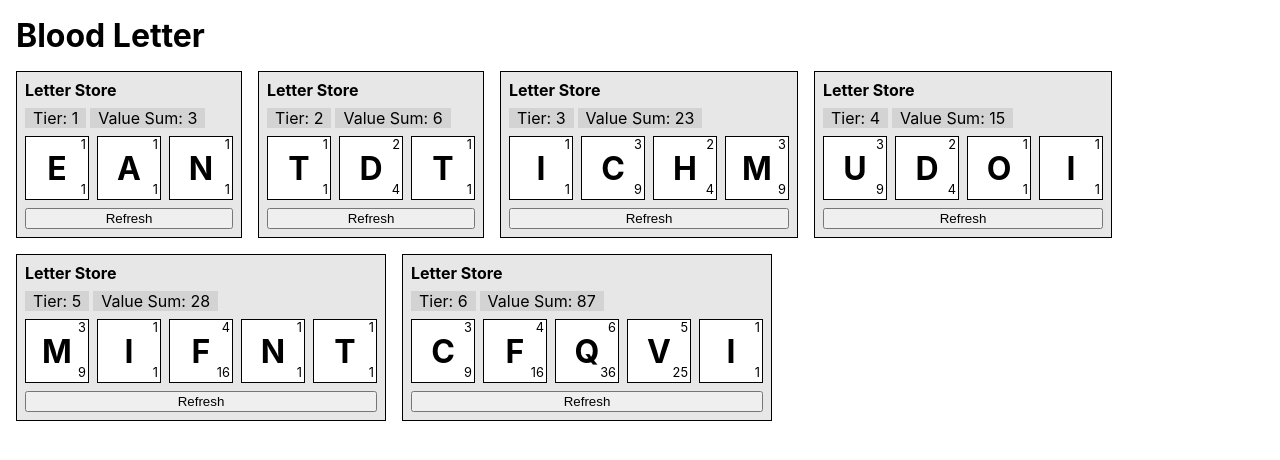
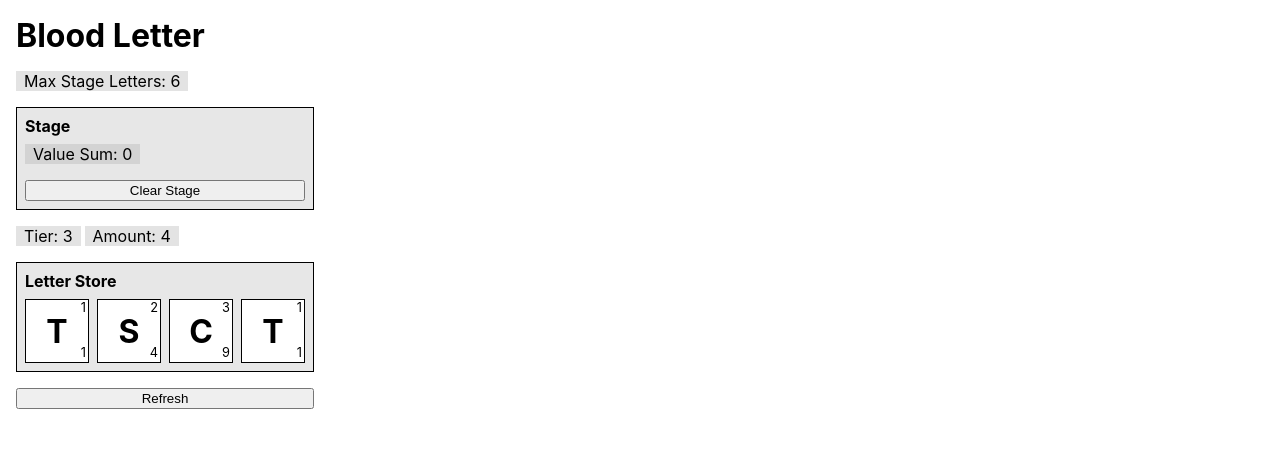
Before and after one commit to heycassidy/blood-letter, a Next.js app: page / in a window 1280 px wide. Shown: the top 460 px of the page. Built offline with nearby package versions, Linux system fonts and the light colour scheme.

Commit message:
Create Stage; add basic abilities to buy & sell letters, refresh store, and clear stage

```diff
--- a/components/LetterCard.tsx
+++ b/components/LetterCard.tsx
@@ -2,13 +2,19 @@ import type { Letter } from '../lib/types'
 import { computeLetterValueFromTier } from '../lib/helpers'
 import css from 'styled-jsx/css'
 
-const LetterCard = (props: Letter) => {
-  const { name, tier } = props
+type Props = {
+  letter: Letter
+  onClick?: () => void
+}
+
+const LetterCard: React.FC<Props> = (props) => {
+  const { letter } = props
+  const { name, tier } = letter
 
   const value = computeLetterValueFromTier(tier)
 
   return (
-    <div className="letter">
+    <div className="letter" {...props}>
       <div className="tier">{tier}</div>
       <div className="name">{name.toUpperCase()}</div>
       <div className="value">{value}</div>
@@ -27,6 +33,8 @@ const styles = css`
     display: flex;
     width: 4rem;
     height: 4rem;
+    cursor: pointer;
+    user-select: none;
   }
   .name {
     font-weight: 700;
--- a/components/LetterStore.tsx
+++ b/components/LetterStore.tsx
@@ -1,65 +1,35 @@
-import { useContext, useEffect, useState } from 'react'
+import { useEffect, useState } from 'react'
 import type { Letter } from '../lib/types'
-import { GameConfig } from '../lib/GameConfig'
 import css from 'styled-jsx/css'
 import LetterCard from './LetterCard'
-import { computeLetterValueFromTier } from '../lib/helpers'
 
-const LetterStore = ({
-  highestTier = 1,
-  amount = 3,
-}: {
-  highestTier: number
-  amount: number
-}) => {
+type Props = {
+  letters: Letter[]
+  buyLetter: (letter: Letter, index: number) => void
+}
+
+const LetterStore = ({ letters = [], buyLetter }: Props) => {
   const [storeLetters, setStoreLetters] = useState<Letter[]>([])
-  const [valueSum, setValueSum] = useState(0)
-  const { alphabet } = useContext(GameConfig)
-
-  const tiers = [...Array(highestTier)].map((_, i) => i + 1)
-
-  const availableLetters = alphabet.filter((letter) =>
-    tiers.includes(letter.tier)
-  )
-
-  const randomLetters = (amount: number) =>
-    [...Array(amount)]
-      .map(() => Math.floor(Math.random() * availableLetters.length))
-      .map((index) => availableLetters[index])
 
   useEffect(() => {
-    setStoreLetters(randomLetters(amount))
-  }, [])
-
-  useEffect(() => {
-    setValueSum(
-      storeLetters
-        .map((letter) => computeLetterValueFromTier(letter.tier))
-        .reduce((sum, value) => sum + value, 0)
-    )
-  }, [storeLetters])
+    setStoreLetters(letters)
+  }, [letters])
 
   return (
     <div className="letter-store">
       <strong>Letter Store</strong>
-      <div className="info-list">
-        <span className="info-box">Tier: {highestTier}</span>
-        <span className="info-box">Value Sum: {valueSum}</span>
-      </div>
 
       <div className="horizontal-list">
         {storeLetters.map((letter, index) => (
-          <LetterCard name={letter.name} tier={letter.tier} key={index} />
+          <LetterCard
+            letter={{ name: letter.name, tier: letter.tier }}
+            key={index}
+            onClick={() => {
+              buyLetter(letter, index)
+            }}
+          />
         ))}
       </div>
-
-      <button
-        onClick={() => {
-          setStoreLetters(randomLetters(amount))
-        }}
-      >
-        Refresh
-      </button>
 
       <style jsx>{styles}</style>
     </div>
@@ -80,15 +50,6 @@ const styles = css`
     grid-auto-flow: column;
     gap: 0.5rem;
   }
-  .info-list {
-    display: flex;
-    gap: 0.25rem;
-  }
-  .info-box {
-    line-height: 1;
-    padding: 0.125rem 0.5rem;
-    background: #d3d3d3;
-  }
 `
 
 export default LetterStore
--- /dev/null
+++ b/components/Stage.tsx
@@ -0,0 +1,81 @@
+import { useEffect, useState } from 'react'
+import type { Letter } from '../lib/types'
+import css from 'styled-jsx/css'
+import LetterCard from './LetterCard'
+import { computeLetterValueFromTier } from '../lib/helpers'
+
+type Props = {
+  letters: Letter[]
+  clearStage: () => void
+  sellLetter: (letter: Letter, index: number) => void
+}
+
+const Stage = ({ letters = [], clearStage, sellLetter }: Props) => {
+  const [stageLetters, setStageLetters] = useState<Letter[]>(letters)
+  const [valueSum, setValueSum] = useState(0)
+
+  useEffect(() => {
+    setStageLetters(letters)
+  }, [letters])
+
+  useEffect(() => {
+    setValueSum(
+      stageLetters
+        .map((letter) => computeLetterValueFromTier(letter.tier))
+        .reduce((sum, value) => sum + value, 0)
+    )
+  }, [stageLetters])
+
+  return (
+    <div className="stage">
+      <strong>Stage</strong>
+
+      <div className="info-list">
+        <span className="info-box">Value Sum: {valueSum}</span>
+      </div>
+
+      <div className="horizontal-list">
+        {stageLetters.map((letter, index) => (
+          <LetterCard
+            letter={{ name: letter.name, tier: letter.tier }}
+            key={index}
+            onClick={() => {
+              sellLetter(letter, index)
+            }}
+          />
+        ))}
+      </div>
+
+      <button onClick={clearStage}>Clear Stage</button>
+
+      <style jsx>{styles}</style>
+    </div>
+  )
+}
+
+const styles = css`
+  .stage {
+    border: 1px solid black;
+    background-color: #e7e7e7;
+    padding: 0.5rem;
+    display: grid;
+    gap: 0.5rem;
+  }
+  .horizontal-list {
+    display: grid;
+    justify-content: start;
+    grid-auto-flow: column;
+    gap: 0.5rem;
+  }
+  .info-list {
+    display: flex;
+    gap: 0.25rem;
+  }
+  .info-box {
+    line-height: 1;
+    padding: 0.125rem 0.5rem;
+    background: #d3d3d3;
+  }
+`
+
+export default Stage
--- /dev/null
+++ b/components/StagingView.tsx
@@ -0,0 +1,168 @@
+import { useContext, useReducer } from 'react'
+import type { Letter } from '../lib/types'
+import { GameConfig } from '../lib/GameConfig'
+import css from 'styled-jsx/css'
+import LetterStore from './LetterStore'
+import Stage from './Stage'
+import { randomLetters } from '../lib/helpers'
+
+type Props = {
+  highestTier: number
+  storeAmount: number
+  stageAmount: number
+}
+
+const StagingView = ({ highestTier, storeAmount, stageAmount }: Props) => {
+  const { alphabet } = useContext(GameConfig)
+  const availableLetters = alphabet.filter((letter) =>
+    [...Array(highestTier)].map((_, i) => i + 1).includes(letter.tier)
+  )
+  const initialState: State = {
+    storeLetters: randomLetters(storeAmount, availableLetters),
+    stageLetters: [],
+  }
+
+  const [state, dispatch] = useReducer(reducer, initialState)
+
+  return (
+    <div className="staging-view">
+      <div className="info-list">
+        <span className="info-box">Max Stage Letters: {stageAmount}</span>
+      </div>
+
+      <Stage
+        letters={state.stageLetters}
+        clearStage={() => {
+          dispatch({ type: ActionKind.ClearStage })
+        }}
+        sellLetter={(letter: Letter, index: number) => {
+          dispatch({
+            type: ActionKind.Sell,
+            payload: { letters: [letter], index },
+          })
+        }}
+      />
+
+      <div className="info-list">
+        <span className="info-box">Tier: {highestTier}</span>
+        <span className="info-box">Amount: {storeAmount}</span>
+      </div>
+
+      <LetterStore
+        letters={state.storeLetters}
+        buyLetter={(letter: Letter, index: number) => {
+          if (state.stageLetters.length < stageAmount) {
+            dispatch({
+              type: ActionKind.Buy,
+              payload: { letters: [letter], index },
+            })
+          }
+        }}
+      />
+
+      <button
+        onClick={() => {
+          dispatch({
+            type: ActionKind.RefreshStore,
+            payload: {
+              letters: randomLetters(storeAmount, availableLetters),
+            },
+          })
+        }}
+      >
+        Refresh
+      </button>
+
+      <style jsx>{styles}</style>
+    </div>
+  )
+}
+
+type State = {
+  stageLetters: Letter[]
+  storeLetters: Letter[]
+}
+enum ActionKind {
+  Buy = 'BUY',
+  Sell = 'SELL',
+  RefreshStore = 'REFRESH_STORE',
+  ClearStage = 'CLEAR_STAGE',
+}
+interface BuyAction {
+  type: ActionKind.Buy
+  payload: { letters: Letter[]; index: number }
+}
+interface SellAction {
+  type: ActionKind.Sell
+  payload: { letters: Letter[]; index: number }
+}
+interface RefreshStoreAction {
+  type: ActionKind.RefreshStore
+  payload: { letters: Letter[] }
+}
+interface ClearStageAction {
+  type: ActionKind.ClearStage
+  payload?: unknown
+}
+
+type StagingViewAction =
+  | BuyAction
+  | SellAction
+  | RefreshStoreAction
+  | ClearStageAction
+
+const reducer = (state: State, action: StagingViewAction): State => {
+  const { type, payload } = action
+
+  switch (type) {
+    case ActionKind.Buy:
+      return {
+        storeLetters: state.storeLetters.filter(
+          (_, index) => index !== payload.index
+        ),
+        stageLetters: [...state.stageLetters, ...payload.letters],
+      }
+
+    case ActionKind.Sell:
+      return {
+        stageLetters: state.stageLetters.filter(
+          (_, index) => index !== payload.index
+        ),
+        storeLetters: state.storeLetters,
+      }
+
+    case ActionKind.RefreshStore:
+      return {
+        ...state,
+        storeLetters: payload.letters,
+      }
+
+    case ActionKind.ClearStage:
+      return {
+        ...state,
+        stageLetters: [],
+      }
+
+    default:
+      throw new Error()
+  }
+}
+
+const styles = css`
+  .staging-view {
+    gap: 1rem;
+    display: grid;
+    justify-content: start;
+  }
+  .info-list {
+    display: flex;
+    gap: 0.25rem;
+  }
+  .info-box {
+    line-height: 1;
+    padding: 0.125rem 0.5rem;
+    background: #e3e3e3;
+  }
+`
+
+export default StagingView
--- a/lib/helpers.ts
+++ b/lib/helpers.ts
@@ -11,3 +11,8 @@ export const groupLettersByTier = (letters: Letter[]): LetterTierMap => {
       : { ...result, [tier]: [letter] }
   }, {})
 }
+
+export const randomLetters = (amount: number, letters: Letter[]) =>
+  [...Array(amount)]
+    .map(() => Math.floor(Math.random() * letters.length))
+    .map((index) => letters[index])
--- a/pages/index.tsx
+++ b/pages/index.tsx
@@ -1,7 +1,7 @@
 import type { NextPage } from 'next'
 import Head from 'next/head'
 import Layout from '../components/Layout'
-import LetterStore from '../components/LetterStore'
+import StagingView from '../components/StagingView'
 
 const Home: NextPage = () => {
   return (
@@ -12,12 +12,8 @@ const Home: NextPage = () => {
 
       <Layout>
         <h1 style={{ margin: 0, flexBasis: '100%' }}>Blood Letter</h1>
-        <LetterStore highestTier={1} amount={3} />
-        <LetterStore highestTier={2} amount={3} />
-        <LetterStore highestTier={3} amount={4} />
-        <LetterStore highestTier={4} amount={4} />
-        <LetterStore highestTier={5} amount={5} />
-        <LetterStore highestTier={6} amount={5} />
+
+        <StagingView highestTier={3} storeAmount={4} stageAmount={6} />
       </Layout>
     </div>
   )
```
